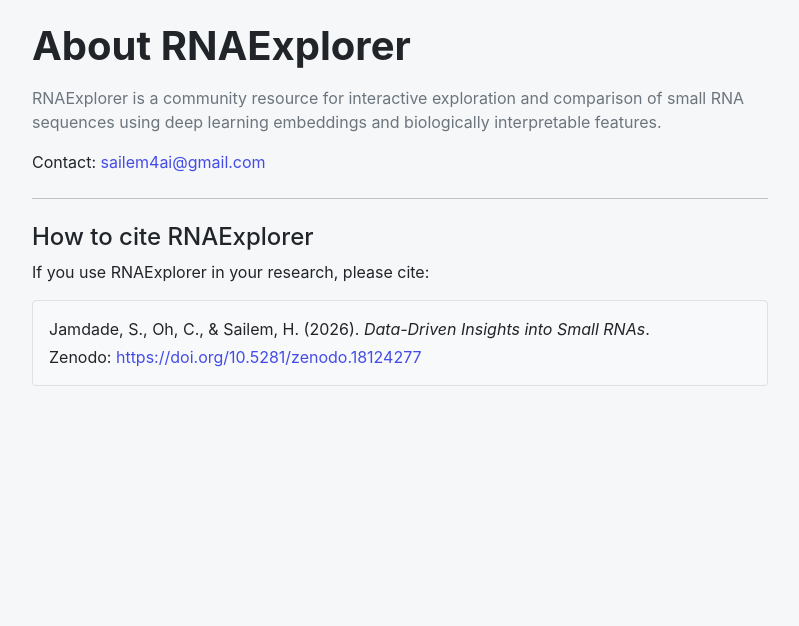
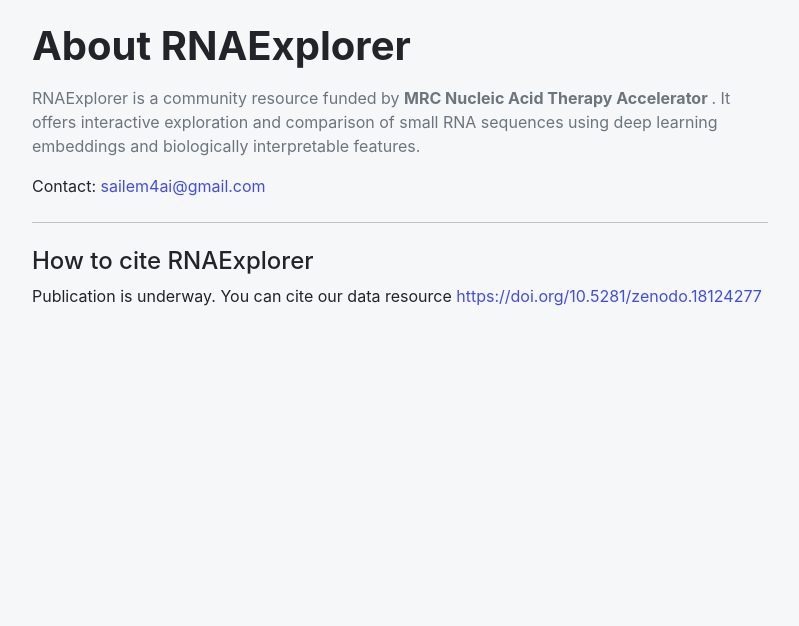
Before and after one commit to sailem-group/RNAExplorer, a Django app: template portal/templates/about.html in a window 1280 px wide. Shown: the part 82-708 px from the top of the page, without its empty margins (240-1039 px from the left). Run offline with Django 5.2, Linux system fonts and the light colour scheme; the template is opened without the code that fills it, so the values that code supplies are empty; some libraries are stand-ins or nearby versions.

Commit message:
Updated the help and about page

```diff
--- a/portal/templates/about.html
+++ b/portal/templates/about.html
@@ -5,9 +5,8 @@
     <div class="col-12 col-lg-8">
       <h1 class="fw-bold mb-3">About RNAExplorer</h1>
       <p class="text-muted">
-        RNAExplorer is a community resource for interactive exploration
-        and comparison of small RNA sequences using deep learning embeddings
-        and biologically interpretable features.
+        RNAExplorer is a community resource funded by <strong> MRC Nucleic Acid Therapy Accelerator </strong>.
+        It offers interactive exploration and comparison of small RNA sequences using deep learning embeddings and biologically interpretable features.
       </p>
       <p>
         Contact:
@@ -16,21 +15,14 @@
       <hr class="my-4">
       <h4 class="fw-semibold">How to cite RNAExplorer</h4>
       <p>
-        If you use RNAExplorer in your research, please cite:
+        Publication is underway. You can cite our data resource
+        <a
+          href="https://doi.org/10.5281/zenodo.18124277"
+          target="_blank"
+          rel="noopener noreferrer">
+          https://doi.org/10.5281/zenodo.18124277
+        </a>
       </p>
-      <div class="bg-light border rounded p-3">
-        <p class="mb-1">
-          Jamdade, S., Oh, C., &amp; Sailem, H. (2026).<em> Data-Driven Insights into Small RNAs</em>.
-        </p>
-        <p class="mb-0">
-          Zenodo: <a
-            href="https://doi.org/10.5281/zenodo.18124277"
-            target="_blank"
-            rel="noopener noreferrer">
-            https://doi.org/10.5281/zenodo.18124277
-          </a>
-        </p>
-      </div>
 
     </div>
   </div>
```
Also changed, not shown: portal/templates/help_getting_started.html (+13 -1 lines).
